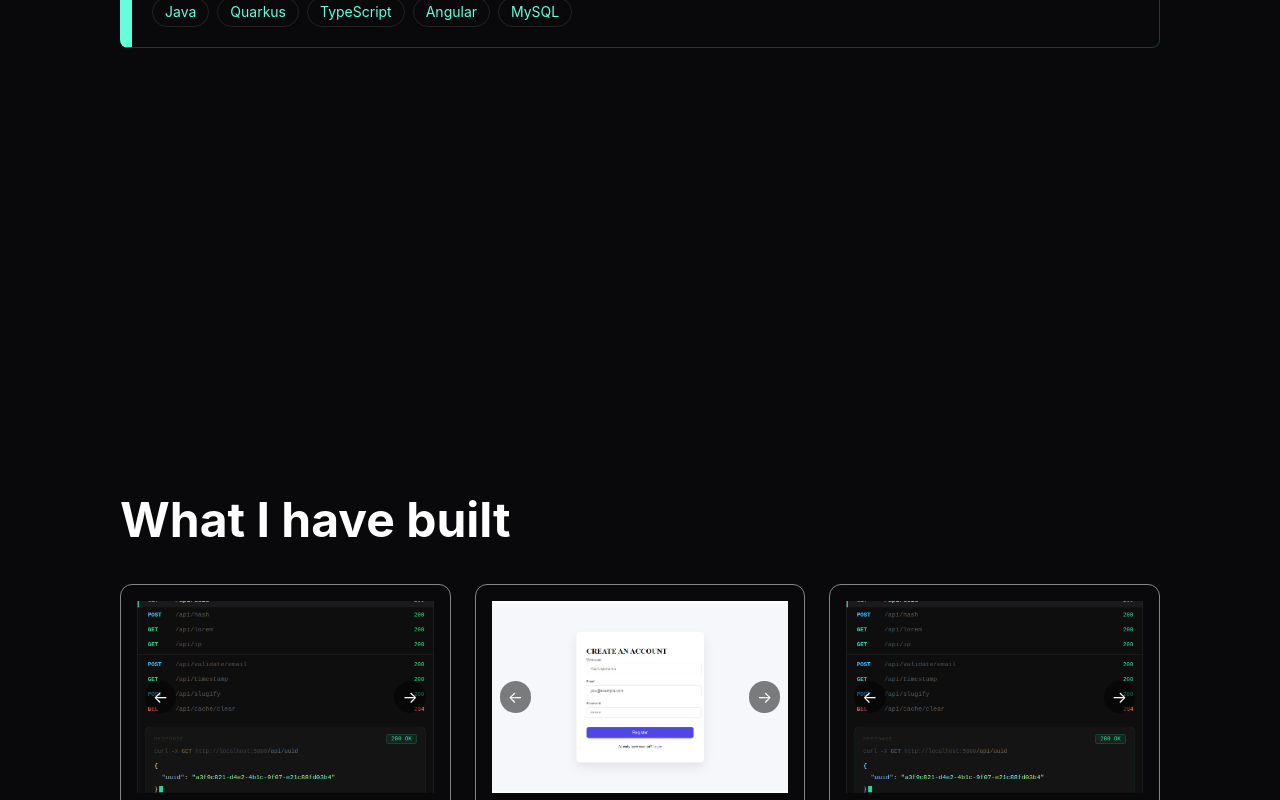
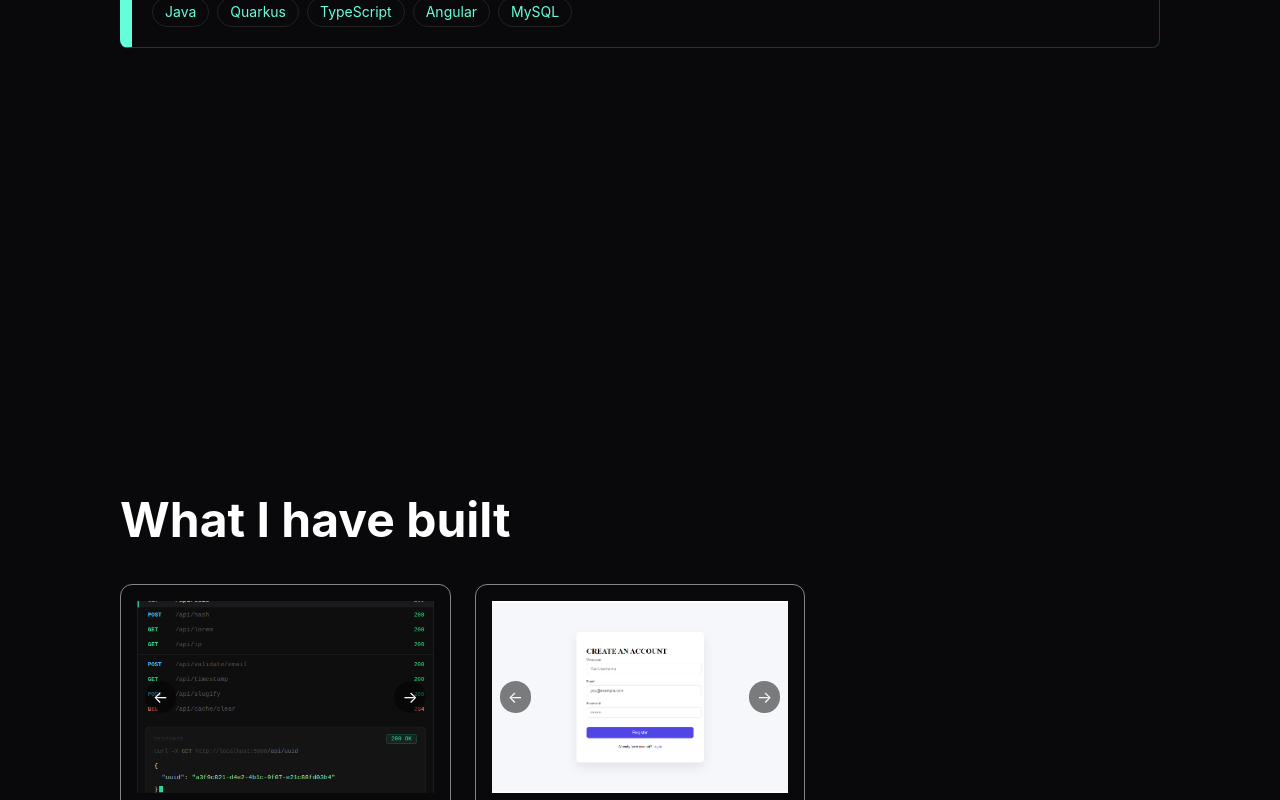
Before and after one commit to Fitia26/Portfolio, a React (Vite) app: page / in a window 1280 px wide. Shown: the part 2000-2800 px from the top of the page. Built offline with nearby package versions, Linux system fonts and the light colour scheme.

Commit message:
Effect on projects cards

```diff
--- a/src/components/Card.jsx
+++ b/src/components/Card.jsx
@@ -7,12 +7,13 @@ const Card = ({title, description, images, tags, sourcecode}) => {
 
   const prev = () => setCurrentImage((i) => i === 0 ? images.length - 1 : i - 1)
   const next = () => setCurrentImage((i) => i === images.length - 1 ? 0 : i + 1)
+
   return (
-    <div className='border border-white/50 rounded-xl overflow-hidden flex flex-col px-auto lg:p-4 gap-3'>
+    <div className='border border-white/50 rounded-xl overflow-hidden flex flex-col p-2 lg:p-4 gap-3 hover:-translate-y-2 transition-transform duration-300'>
       <div className='relative'>
         <img src={images[currentImage]} className='w-full h-48 object-cover'/>
-        <button onClick={prev} className='absolute left-2 top-1/2 -translate-y-1/2 bg-black/50 text-white px-2 py-1 rounded-full'>←</button>
-        <button onClick={next} className='absolute right-2 top-1/2 -translate-y-1/2 bg-black/50 text-white px-2 py-1 rounded-full'>→</button>
+        <button onClick={prev} className='absolute left-2 top-1/2 -translate-y-1/2 bg-black/50 text-white px-2 py-1 rounded-full hover:scale-125 transition-transform duration-300'>←</button>
+        <button onClick={next} className='absolute right-2 top-1/2 -translate-y-1/2 bg-black/50 text-white px-2 py-1 rounded-full hover:scale-125 transition-transform duration-300'>→</button>
       </div>
       <div className='flex flex-col gap-3'>
         <h3 className='text-white '>{title}</h3>
--- a/src/components/Navbar.jsx
+++ b/src/components/Navbar.jsx
@@ -26,7 +26,7 @@ export default function Navbar(){
         return () => observer.disconnect()
     }, [])
     return(
-        <nav className="fixed top-0 bg-dark w-full text-text-muted px-12 py-5 z-50">
+        <nav className="fixed top-0 bg-dark w-full text-text-muted z-50">
             <div className="flex justify-between items-center px-12 py-5">
                 <span className='text-white font-bold text-xl'>
                     RF<span className='text-primary'>.</span>
--- a/src/components/Projects.jsx
+++ b/src/components/Projects.jsx
@@ -12,7 +12,7 @@ const Projects = () => {
         "/Projects/devtoolkit_terminal.png"
       ],
       tags: ["Python", "Flask", "REST API", "Json"],
-      sourceCode: "https://github.com/Fitia26/"
+      sourceCode: "https://github.com/Fitia26/DeveloperTools"
     },
     {
       title: "Habit Analyzer",
@@ -23,17 +23,9 @@ const Projects = () => {
         "/Projects/Habit analyser 3.png"
       ],
       tags: ["Python", "Flask", "HTML5", "CSS3", "JavaScript", "Chart.js"],
-      sourceCode: "https://github.com/Fitia26/"
+      sourceCode: "https://github.com/Fitia26/habit-analyzer"
     },
-    {
-      title: "DevTool Kit 3",
-      description: "A RESTful API built with Flask — no frontend, pure backend. Provides a collection of developer utilities accessible via clean HTTP endpoints.",
-      images: [
-        "/Projects/devtoolkit_terminal.png"
-      ],
-      tags: ["Python", "Flask", "REST API", "Json"],
-      sourceCode: "https://github.com/Fitia26/"
-    }
+
   ]
   return (
     <section id="projects" ref={ref} className='animate-hidden w-full min-h-screen px-6 lg:px-30 pt-24'>
```
Also changed, not shown: public/Projects/Habit analyser 3.png.
